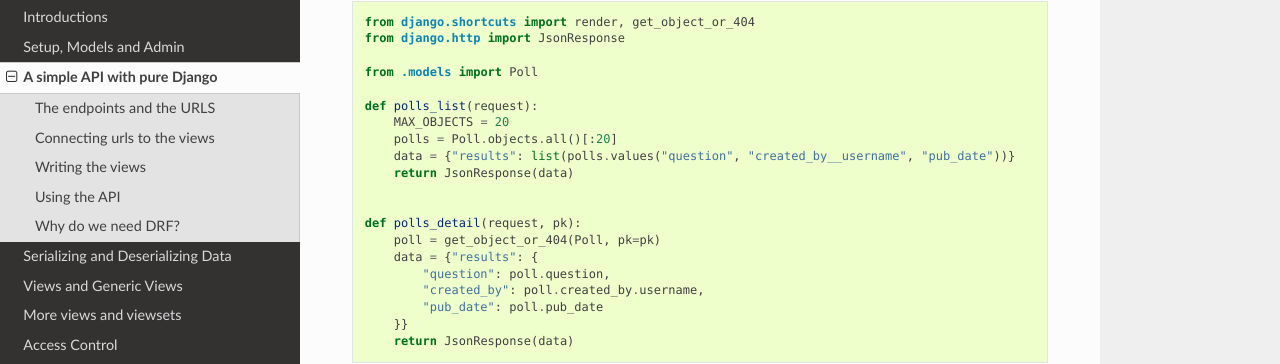
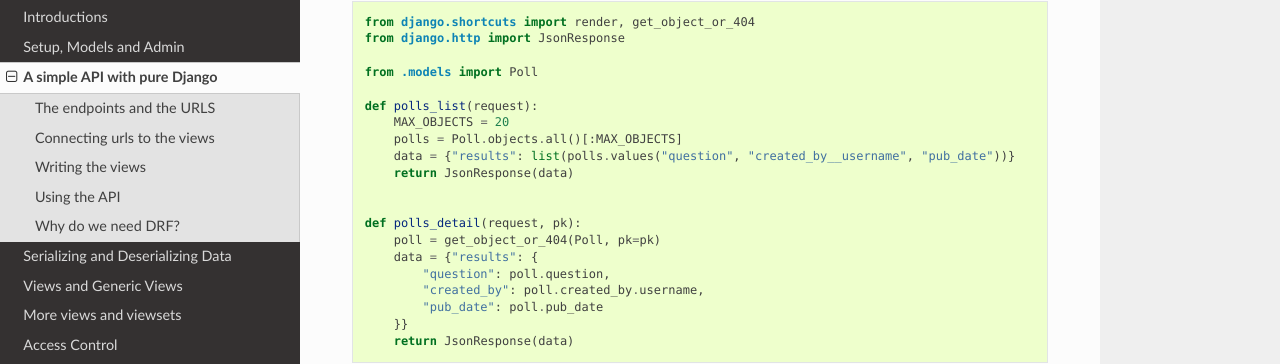
Before and after one commit to agiliq/building-api-django, a Sphinx documentation site: the page built from docs/apis-without-drf.rst, in a window 1280 px wide and 900 px high, scrolled down 836 px. Shown: the part 128-492 px from the top of the window. Built offline with Sphinx 7.4.7 and the Read the Docs theme 2.0.0, drawn with Linux system fonts in a browser that asks for light colours.

Commit message:
Use MAX_OBJECTS instead.

```diff
--- a/docs/apis-without-drf.rst
+++ b/docs/apis-without-drf.rst
@@ -51,7 +51,7 @@ We will now write the :code:`polls_list` and :code:`polls_detail`
 
     def polls_list(request):
         MAX_OBJECTS = 20
-        polls = Poll.objects.all()[:20]
+        polls = Poll.objects.all()[:MAX_OBJECTS]
         data = {"results": list(polls.values("question", "created_by__username", "pub_date"))}
         return JsonResponse(data)
 
```
